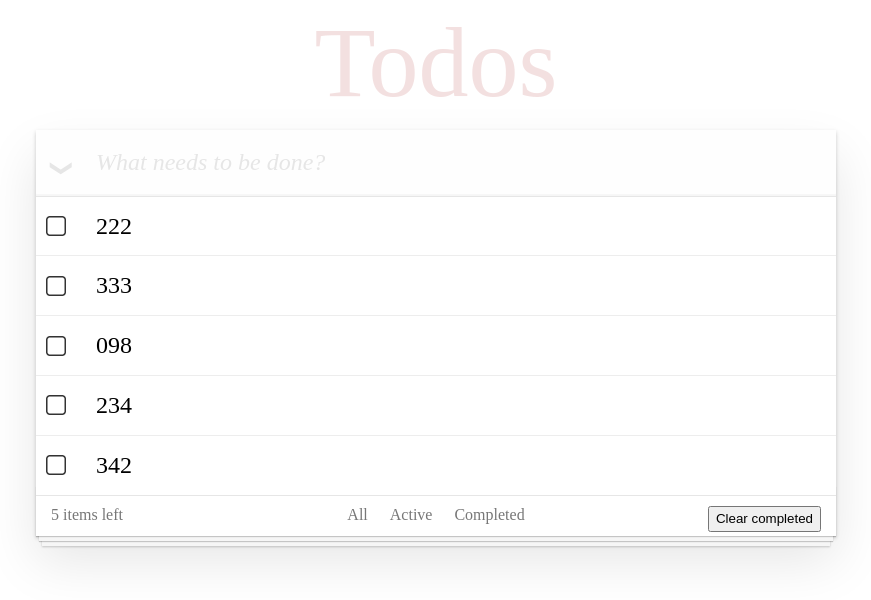
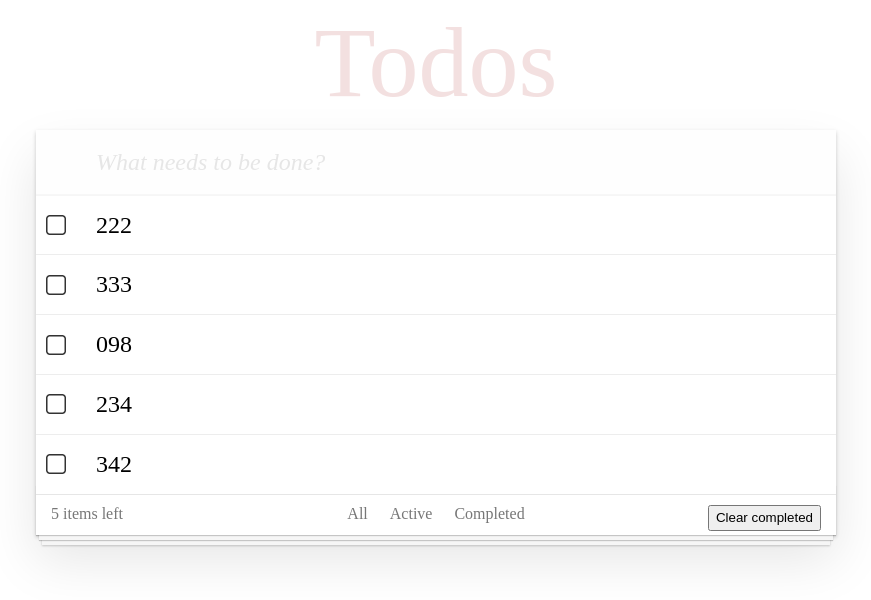
Before and after one commit to andy-ax/Angular-study, an Angular app: page /todo in a window 1280 px wide. Shown: the top 600 px of the page, without its empty margins (204-1075 px from the left). Built offline with nearby package versions, Linux system fonts and the light colour scheme.

Commit message:
拆分模块为todo-item todo-list

```diff
--- /dev/null
+++ b/src/app/todo/todo-item/todo-item.component.css
@@ -0,0 +1,68 @@
+.view.editing .edit {
+    display: block;
+    width: 506px;
+    padding: 12px 16px;
+    margin: 0 0 0 43px;
+}
+.view.editing .view {
+    display: none;
+}
+.view .toggle {
+    text-align: center;
+    width: 40px;
+    /* auto, since non-WebKit browsers doesn't support input styling */
+    height: auto;
+    position: absolute;
+    top: 0;
+    bottom: 0;
+    margin: auto 0;
+    border: 10px solid transparent;
+    box-sizing: border-box;
+    -webkit-appearance: none;
+    appearance: none;
+
+    background-repeat: no-repeat;
+    background-size: 100% 100%;
+}
+.view label {
+    word-break: break-all;
+    padding: 15px 60px 15px 15px;
+    margin-left: 45px;
+    display: block;
+    line-height: 1.2;
+    transition: color 0.4s;
+}
+.view.completed label {
+    color: #d9d9d9;
+    text-decoration: line-through;
+}
+.view .destroy {
+    display: none;
+    position: absolute;
+    top: 0;
+    right: 10px;
+    bottom: 0;
+    width: 40px;
+    height: 40px;
+    margin: auto 0;
+    font-size: 30px;
+    color: #cc9a9a;
+    margin-bottom: 11px;
+    transition: color 0.2s ease-out;
+    cursor: pointer;
+}
+.view .destroy:hover {
+    color: #af5b5e;
+}
+.view .destroy:after {
+    content: '×';
+}
+.view:hover .destroy {
+    display: block;
+}
+.view .edit {
+    display: none;
+}
+.view.editing:last-child {
+    margin-bottom: -1px;
+}
--- /dev/null
+++ b/src/app/todo/todo-item/todo-item.component.html
@@ -0,0 +1,8 @@
+<div class="view" [class.completed]="isChecked">
+  <img class="toggle"
+       [src]="'../../assets/img/'+(isChecked?'':'un')+'check.png'"
+       (click)="toggle()"
+  >
+  <label (click)="toggle()">{{todoDesc}}</label>
+  <button class="destroy" (click)="remove(); $event.stopPropagation()"></button>
+</div>
--- /dev/null
+++ b/src/app/todo/todo-item/todo-item.component.ts
@@ -0,0 +1,28 @@
+import { Component, OnInit, Input, Output, EventEmitter } from '@angular/core';
+
+@Component({
+  selector: 'app-todo-item',
+  templateUrl: './todo-item.component.html',
+  styleUrls: ['./todo-item.component.css']
+})
+export class TodoItemComponent implements OnInit {
+
+  @Input() isChecked: boolean = false;
+  @Input() todoDesc: string = '';
+  @Output() onToggleTriggered = new EventEmitter<boolean>();
+  @Output() onRemoveTriggered = new EventEmitter<boolean>();
+
+  constructor() { }
+
+  toggle() {
+    this.onToggleTriggered.emit(true);
+  }
+
+  remove() {
+    this.onRemoveTriggered.emit(true);
+  }
+
+  ngOnInit() {
+  }
+
+}
--- /dev/null
+++ b/src/app/todo/todo-list/todo-list.component.css
@@ -0,0 +1,41 @@
+.toggle-all {
+    position: absolute;
+    top: -55px;
+    left: -12px;
+    width: 60px;
+    height: 34px;
+    text-align: center;
+    border: none; /* Mobile Safari */
+}
+.toggle-all:before {
+    content: '❯';
+    font-size: 22px;
+    color: #e6e6e6;
+    padding: 10px 27px 10px 27px;
+}
+.toggle-all:checked:before {
+    color: #737373;
+}
+.todo-list {
+    margin: 0;
+    padding: 0;
+    list-style: none;
+}
+.todo-list li {
+    position: relative;
+    font-size: 24px;
+    border-bottom: 1px solid #ededed;
+}
+.todo-list li:last-child {
+    border-bottom: none;
+}
+.todo-list li.editing {
+    border-bottom: none;
+    padding: 0;
+}
+.todo-list li.editing .edit {
+    display: block;
+    width: 506px;
+    padding: 12px 16px;
+    margin: 0 0 0 43px;
+}
--- /dev/null
+++ b/src/app/todo/todo-list/todo-list.component.html
@@ -0,0 +1,13 @@
+<section class="main" *ngIf="todos?.length > 0">
+  <!--<input class="toggle-all" type="checkbox">-->
+  <ul class="todo-list">
+    <li *ngFor="let todo of todos" [class.completed]="todo.completed">
+      <app-todo-item
+        [isChecked]="todo.completed"
+        (onToggleTriggered)="onToggleTriggered(todo)"
+        (onRemoveTriggered)="onRemoveTriggered(todo)"
+        [todoDesc]="todo.desc"
+      ></app-todo-item>
+    </li>
+  </ul>
+</section>
--- /dev/null
+++ b/src/app/todo/todo-list/todo-list.component.ts
@@ -0,0 +1,38 @@
+import { Component, OnInit, Input, Output, EventEmitter } from '@angular/core';
+import { Todo } from '../ut/todo.model';
+
+@Component({
+  selector: 'app-todo-list',
+  templateUrl: './todo-list.component.html',
+  styleUrls: ['./todo-list.component.css']
+})
+export class TodoListComponent implements OnInit {
+
+  _todos: Todo[] = [];
+
+  @Input ()
+  set todos(todos: Todo[]) {
+    this._todos = [...todos];
+  }
+
+  get todos() {
+    return this._todos;
+  }
+
+  @Output () onRemoveTodo = new EventEmitter<Todo>();
+  @Output () onToggleTodo = new EventEmitter<Todo>();
+
+  constructor() { }
+
+  onRemoveTrigggered(todo: Todo) {
+    this.onRemoveTodo.emit(todo);
+  }
+
+  onToggleTriggered(todo: Todo) {
+    this.onToggleTodo.emit(todo);
+  }
+
+  ngOnInit() {
+  }
+
+}
--- a/src/app/todo/todo.component.css
+++ b/src/app/todo/todo.component.css
@@ -35,41 +35,6 @@ input{
 }
 label[for='toggle-all'] {
     display: none;
-}
-.toggle-all {
-    position: absolute;
-    top: -55px;
-    left: -12px;
-    width: 60px;
-    height: 34px;
-    text-align: center;
-    border: none; /* Mobile Safari */
-}
-.toggle-all:before {
-    content: '❯';
-    font-size: 22px;
-    color: #e6e6e6;
-    padding: 10px 27px 10px 27px;
-}
-.toggle-all:checked:before {
-    color: #737373;
-}
-.todo-list {
-    margin: 0;
-    padding: 0;
-    list-style: none;
-}
-.todo-list li {
-    position: relative;
-    font-size: 24px;
-    border-bottom: 1px solid #ededed;
-}
-.todo-list li:last-child {
-    border-bottom: none;
-}
-.todo-list li.editing {
-    border-bottom: none;
-    padding: 0;
 }
 .todo-list li.editing .edit {
     display: block;
--- a/src/app/todo/todo.component.html
+++ b/src/app/todo/todo.component.html
@@ -5,20 +5,10 @@
     (onTextChanges)="onTextChanges($event)"
     (onEnterUp)="addTodo($event)"
   ></app-todo-header>
-  <section class="main" *ngIf="todos?.length > 0">
-    <input class="toggle-all" type="checkbox">
-    <ul class="todo-list">
-      <li *ngFor="let todo of todos" [class.completed]="todo.completed">
-        <div class="view">
-          <img class="toggle"
-            [src]="'../../assets/img/'+(todo.completed?'':'un')+'check.png'"
-            (click)="toggleTodo(todo)"
-          >
-          <label (click)="toggleTodo(todo)">{{todo.desc}}</label>
-          <button class="destroy" (click)="removeTodo(todo); $event.stopPropagation()"></button>
-        </div>
-      </li>
-    </ul>
-  </section>
+  <app-todo-list
+    [todos]="todos"
+    (onRemoveTodo)="removeTodo($event)"
+    (onToggleTodo)="toggleTodo($event)"
+  ></app-todo-list>
   <app-todo-footer [itemCount]="todos?.length"></app-todo-footer>
 </section>
--- a/src/app/todo/todo.module.ts
+++ b/src/app/todo/todo.module.ts
@@ -9,6 +9,8 @@ import {TodoComponent} from './todo.component';
 import {TodoFooterComponent} from './todo-footer/todo-footer.component';
 import {TodoHeaderComponent} from './todo-header/todo-header.component';
 import {TodoService} from './ut/todo.service';
+import { TodoListComponent } from './todo-list/todo-list.component';
+import { TodoItemComponent } from './todo-item/todo-item.component';
 
 @NgModule({
   imports: [
@@ -20,7 +22,9 @@ import {TodoService} from './ut/todo.service';
   declarations: [
     TodoComponent,
     TodoFooterComponent,
-    TodoHeaderComponent
+    TodoHeaderComponent,
+    TodoListComponent,
+    TodoItemComponent
   ],
   providers: [
     {provide: 'todoService', useClass: TodoService}
```
Also changed, not shown: 2 other files (tests, documents, lock files or other folders).
